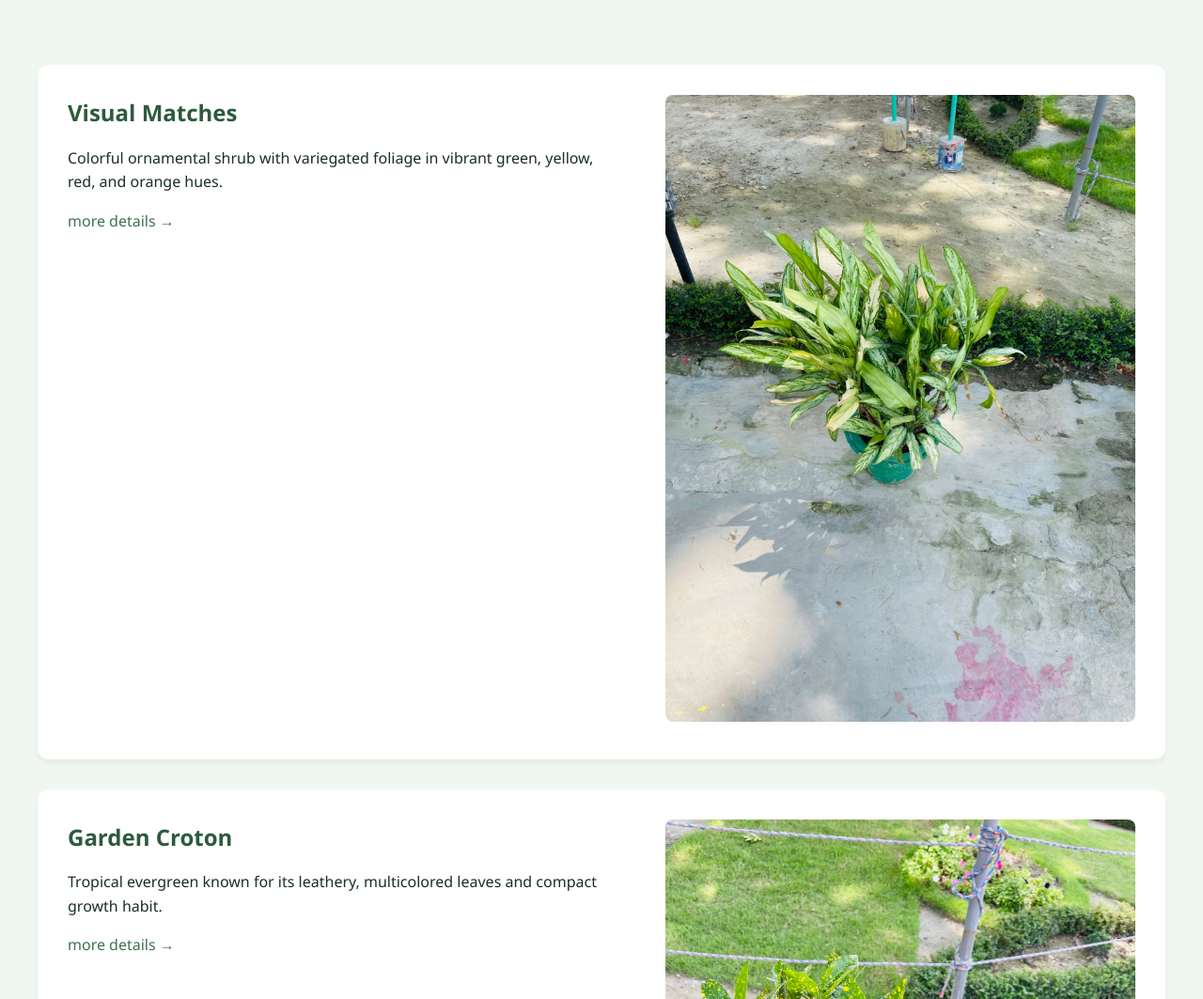
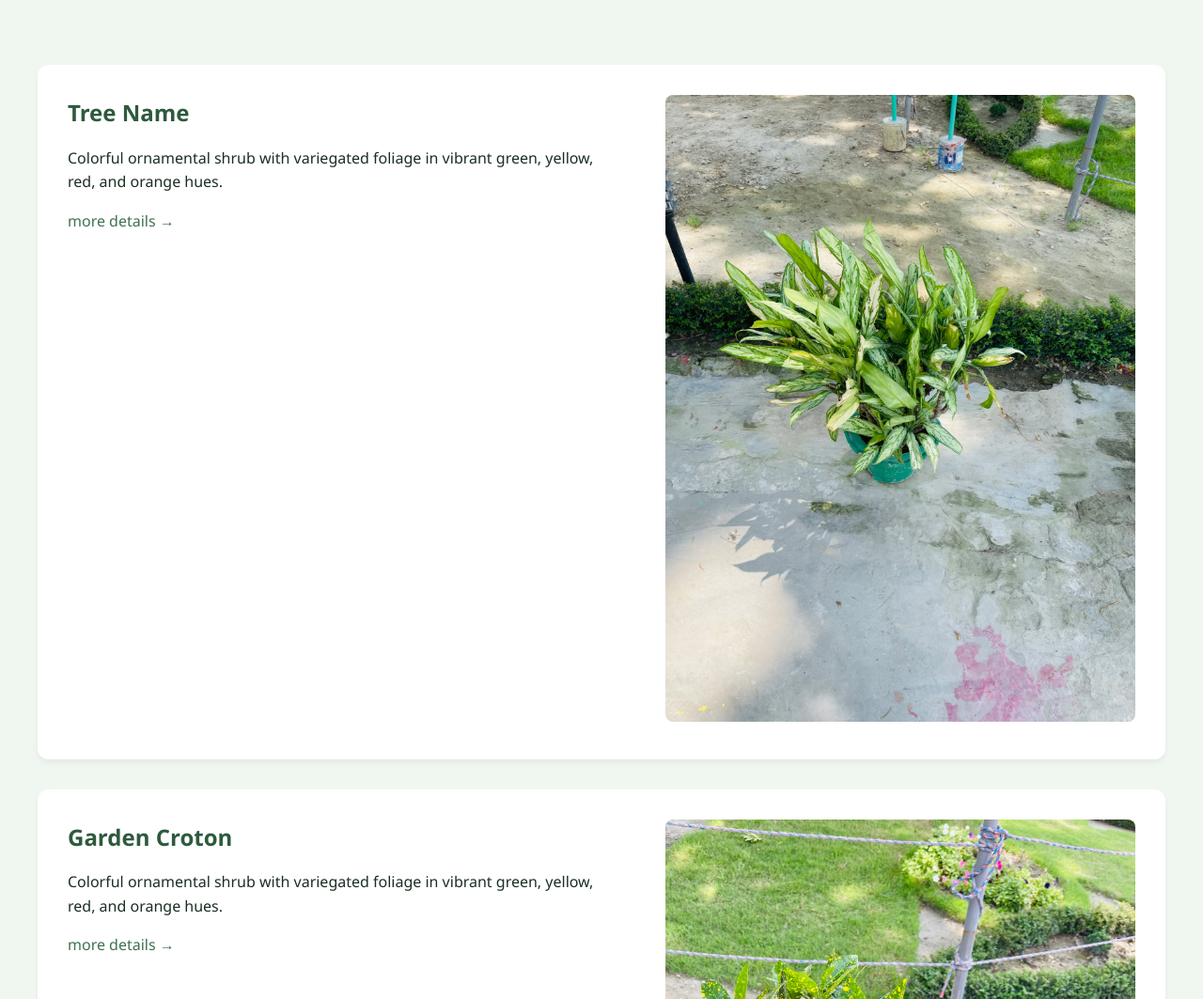
Before and after one commit to MohammedZIMS/ProjectTree, a Flask app: page / in a window 1280 px wide. Shown: the part 337-1400 px from the top of the page at 94% size. Run offline with Flask 3, Linux system fonts and the light colour scheme.

Commit message:
Update index.html

```diff
--- a/templates/index.html
+++ b/templates/index.html
@@ -35,7 +35,7 @@
         <section class="species-gallery">
             <div class="species-card">
                 <div class="species-info">
-                    <h2 class="species-name">Visual Matches</h2>
+                    <h2 class="species-name">Tree Name</h2>
                     <p class="species-description">Colorful ornamental shrub with variegated foliage in vibrant green, yellow, red, and orange hues.</p>
                     <span></span>
                     <a href="#" class="info-link">more details →</a>
@@ -48,7 +48,7 @@
             <div class="species-card">
                 <div class="species-info">
                     <h2 class="species-name">Garden Croton</h2>
-                    <p class="species-description">Tropical evergreen known for its leathery, multicolored leaves and compact growth habit.</p>
+                    <p class="species-description">Colorful ornamental shrub with variegated foliage in vibrant green, yellow, red, and orange hues.</p>
                     <span></span>
                     <a href="#" class="info-link">more details →</a>
                 </div>
```
